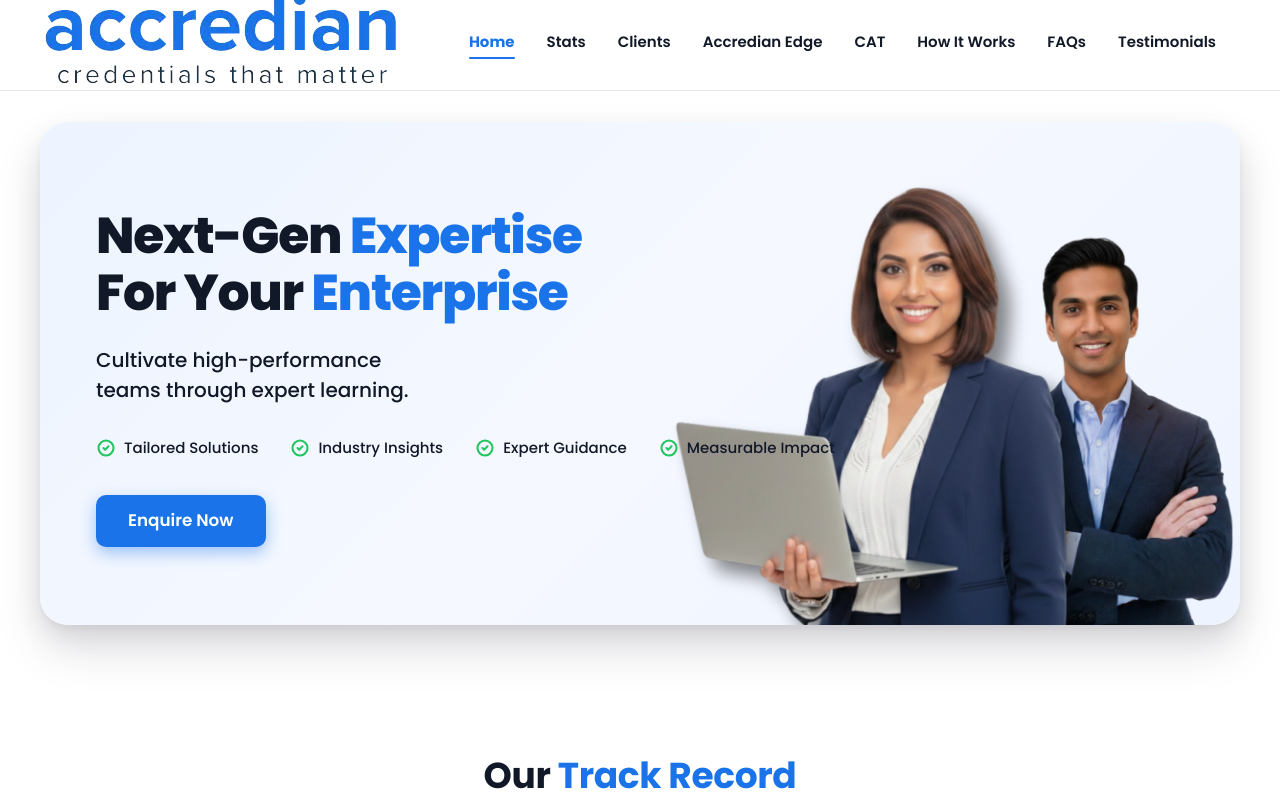
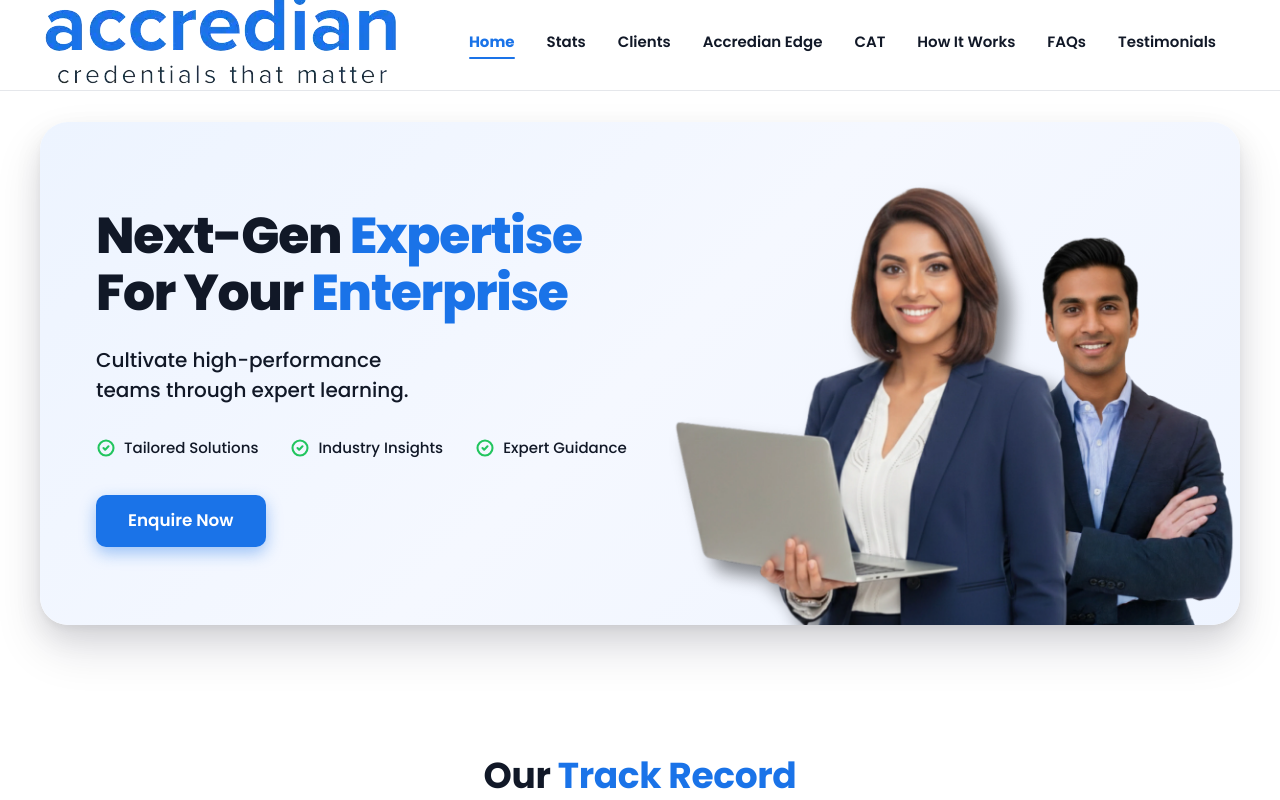
Before and after one commit to RohitRPokalwar/accredian-enterprise, a Next.js app: page / in a window 1280 px wide. Shown: the top 800 px of the page. Built offline with nearby package versions, Linux system fonts and the light colour scheme.

Commit message:
Remove 'Measurable Impact' from Hero features

```diff
--- a/src/app/components/HeroSection.tsx
+++ b/src/app/components/HeroSection.tsx
@@ -9,7 +9,6 @@ const features = [
   "Tailored Solutions",
   "Industry Insights",
   "Expert Guidance",
-  "Measurable Impact",
 ];
 
 export default function HeroSection({ onEnquireClick }: HeroSectionProps) {
@@ -33,10 +32,7 @@ export default function HeroSection({ onEnquireClick }: HeroSectionProps) {
 
           <ul className="hero-features">
             {features.map((feat) => (
-              <li
-                key={feat}
-                className={`hero-feature ${feat === "Measurable Impact" ? "flex sm:hidden" : "flex"}`}
-              >
+              <li key={feat} className="hero-feature">
                 <svg fill="none" stroke="currentColor" viewBox="0 0 24 24" aria-hidden="true">
                   <path
                     strokeLinecap="round"
```
